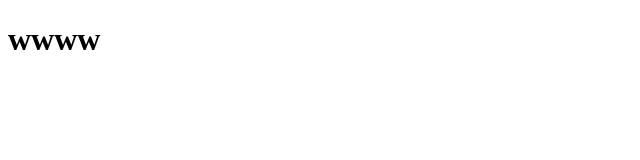
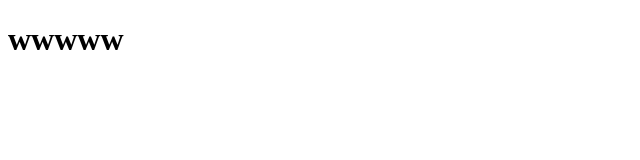
Before and after one commit to maxiluriam/github-actions-runner-template-ee20c-lia, a plain HTML site: page content/index.html in a window 1280 px wide. Shown: the full height of the page, 0-640 px from the left. Drawn offline with Linux system fonts and the light colour scheme.

Commit message:
Update index.html

```diff
--- a/content/index.html
+++ b/content/index.html
@@ -8,6 +8,6 @@
     <script src="index.js"></script>
 </head>
 <body>
-    <h1>wwww</h1>
+    <h1>wwwww</h1>
 </body>
 </html>
```
